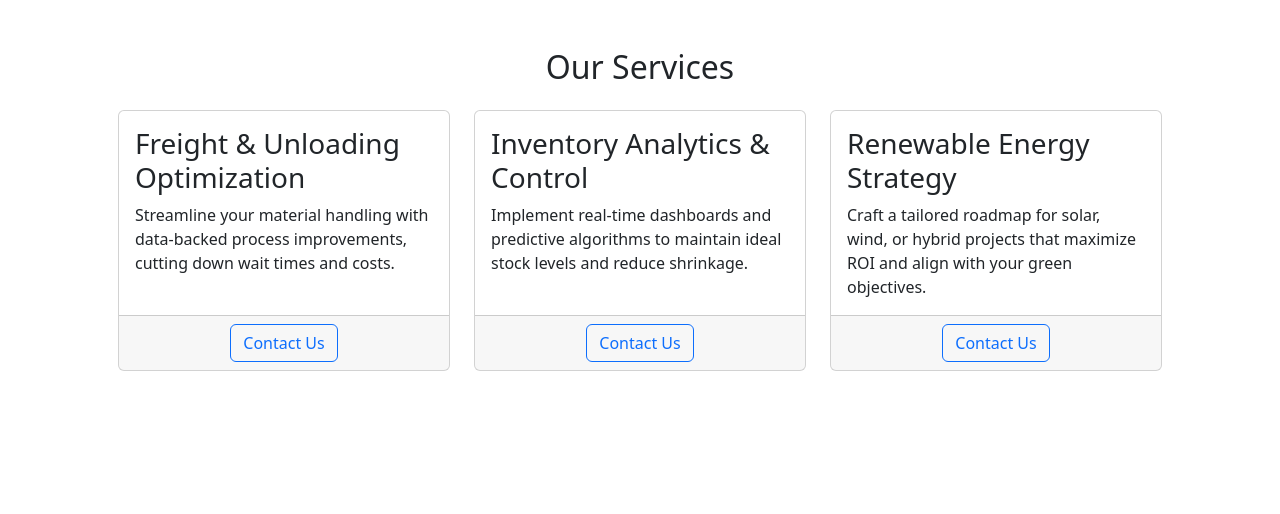
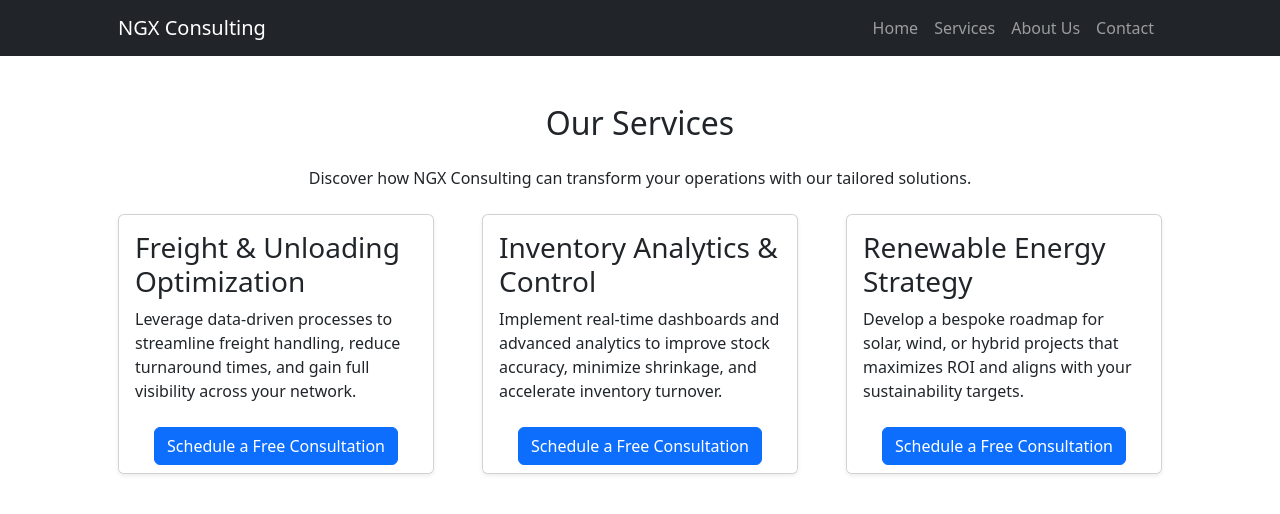
Before and after one commit to fanggeX/ngx, a Next.js app: page /services in a window 1280 px wide. Shown: the top 514 px of the page. Built offline with nearby package versions, Linux system fonts and the light colour scheme.

Commit message:
fix: remove unused Link imports to satisfy ESLint

```diff
--- a/app/layout.tsx
+++ b/app/layout.tsx
@@ -1,7 +1,8 @@
 // app/layout.tsx
-import 'bootstrap/dist/css/bootstrap.min.css';   // Bootstrap from node_modules
-import '../styles/template.css';                 // Your Small Business CSS
+import 'bootstrap/dist/css/bootstrap.min.css';
+import '../styles/template.css';
 import Script from 'next/script';
+import Link from 'next/link';
 import type { ReactNode } from 'react';
 
 export const metadata = {
@@ -13,19 +14,46 @@ export default function RootLayout({ children }: { children: ReactNode }) {
   return (
     <html lang="en">
       <body>
+        {/* Shared Header */}
+        <nav className="navbar navbar-expand-lg navbar-dark bg-dark">
+          <div className="container px-5">
+            <Link href="/" className="navbar-brand">NGX Consulting</Link>
+            <button
+              className="navbar-toggler"
+              type="button"
+              data-bs-toggle="collapse"
+              data-bs-target="#navbarSupportedContent"
+            >
+              <span className="navbar-toggler-icon" />
+            </button>
+            <div className="collapse navbar-collapse" id="navbarSupportedContent">
+              <ul className="navbar-nav ms-auto mb-2 mb-lg-0">
+                <li className="nav-item">
+                  <Link href="/" className="nav-link">Home</Link>
+                </li>
+                <li className="nav-item">
+                  <Link href="/services" className="nav-link">Services</Link>
+                </li>
+                <li className="nav-item">
+                  <Link href="/about" className="nav-link">About Us</Link>
+                </li>
+                <li className="nav-item">
+                  <Link href="/contact" className="nav-link">Contact</Link>
+                </li>
+              </ul>
+            </div>
+          </div>
+        </nav>
+
+        {/* Page content */}
         {children}
 
-        {/* Bootstrap JS bundle */}
+        {/* Bootstrap & template JS */}
         <Script
           src="https://cdn.jsdelivr.net/npm/bootstrap@5.3.0/dist/js/bootstrap.bundle.min.js"
           strategy="afterInteractive"
         />
-
-        {/* Your custom template scripts */}
-        <Script
-          src="/js/scripts.js"
-          strategy="afterInteractive"
-        />
+        <Script src="/js/scripts.js" strategy="afterInteractive" />
       </body>
     </html>
   );
--- a/app/page.tsx
+++ b/app/page.tsx
@@ -1,5 +1,3 @@
-import Link from 'next/link'
-
 export default function Home() {
   return (
     <>
--- a/app/services/page.tsx
+++ b/app/services/page.tsx
@@ -1,38 +1,42 @@
-// app/services/page.tsx
-export default function ServicesPage() {
+import Link from 'next/link'
+
 const services = [
   {
     title: 'Freight & Unloading Optimization',
     desc:
-        'Streamline your material handling with data‐backed process improvements, cutting down wait times and costs.',
+      'Leverage data-driven processes to streamline freight handling, reduce turnaround times, and gain full visibility across your network.',
   },
   {
     title: 'Inventory Analytics & Control',
     desc:
-        'Implement real‐time dashboards and predictive algorithms to maintain ideal stock levels and reduce shrinkage.',
+      'Implement real-time dashboards and advanced analytics to improve stock accuracy, minimize shrinkage, and accelerate inventory turnover.',
   },
   {
     title: 'Renewable Energy Strategy',
     desc:
-        'Craft a tailored roadmap for solar, wind, or hybrid projects that maximize ROI and align with your green objectives.',
+      'Develop a bespoke roadmap for solar, wind, or hybrid projects that maximizes ROI and aligns with your sustainability targets.',
   },
 ]
 
+export default function ServicesPage() {
   return (
     <section className="container px-4 px-lg-5 py-5" id="services">
       <h2 className="text-center mb-4">Our Services</h2>
-      <div className="row">
-        {services.map((s) => (
-          <div className="col-md-4 mb-4" key={s.title}>
-            <div className="card h-100">
+      <p className="text-center mb-4">
+        Discover how NGX Consulting can transform your operations with our tailored solutions.
+      </p>
+      <div className="row gx-4 gx-lg-5">
+        {services.map(({ title, desc }) => (
+          <div className="col-md-4 mb-4" key={title}>
+            <div className="card h-100 shadow-sm">
               <div className="card-body">
-                <h3 className="card-title">{s.title}</h3>
-                <p className="card-text">{s.desc}</p>
+                <h3 className="card-title">{title}</h3>
+                <p className="card-text">{desc}</p>
               </div>
-              <div className="card-footer text-center">
-                <a className="btn btn-outline-primary" href="/contact">
-                  Contact Us
-                </a>
+              <div className="card-footer text-center border-0 bg-white">
+                <Link href="/contact" className="btn btn-primary">
+                  Schedule a Free Consultation
+                </Link>
               </div>
             </div>
           </div>
--- a/package.json
+++ b/package.json
@@ -10,7 +10,7 @@
   },
   "dependencies": {
     "bootstrap": "^5.3.6",
-    "next": "15.3.2",
+    "next": "^15.3.2",
     "react": "^19.0.0",
     "react-bootstrap": "^2.10.10",
     "react-dom": "^19.0.0"
--- a/public/index.html
+++ b/public/index.html
@@ -79,7 +79,7 @@
             advance your sustainability goals.
           </p>
           <a class="nav-link" href="/contact">Contact Us</a>
-            >Request a Free Assessment</a
+            >Start Your Complimentary Consultation</a
           >
         </div>
       </div>
```
Also changed, not shown: app/about/page.tsx (+12 -5 lines), 1 other file (tests, documents, lock files or other folders). Lines whose indentation alone changed are shown as unchanged.
